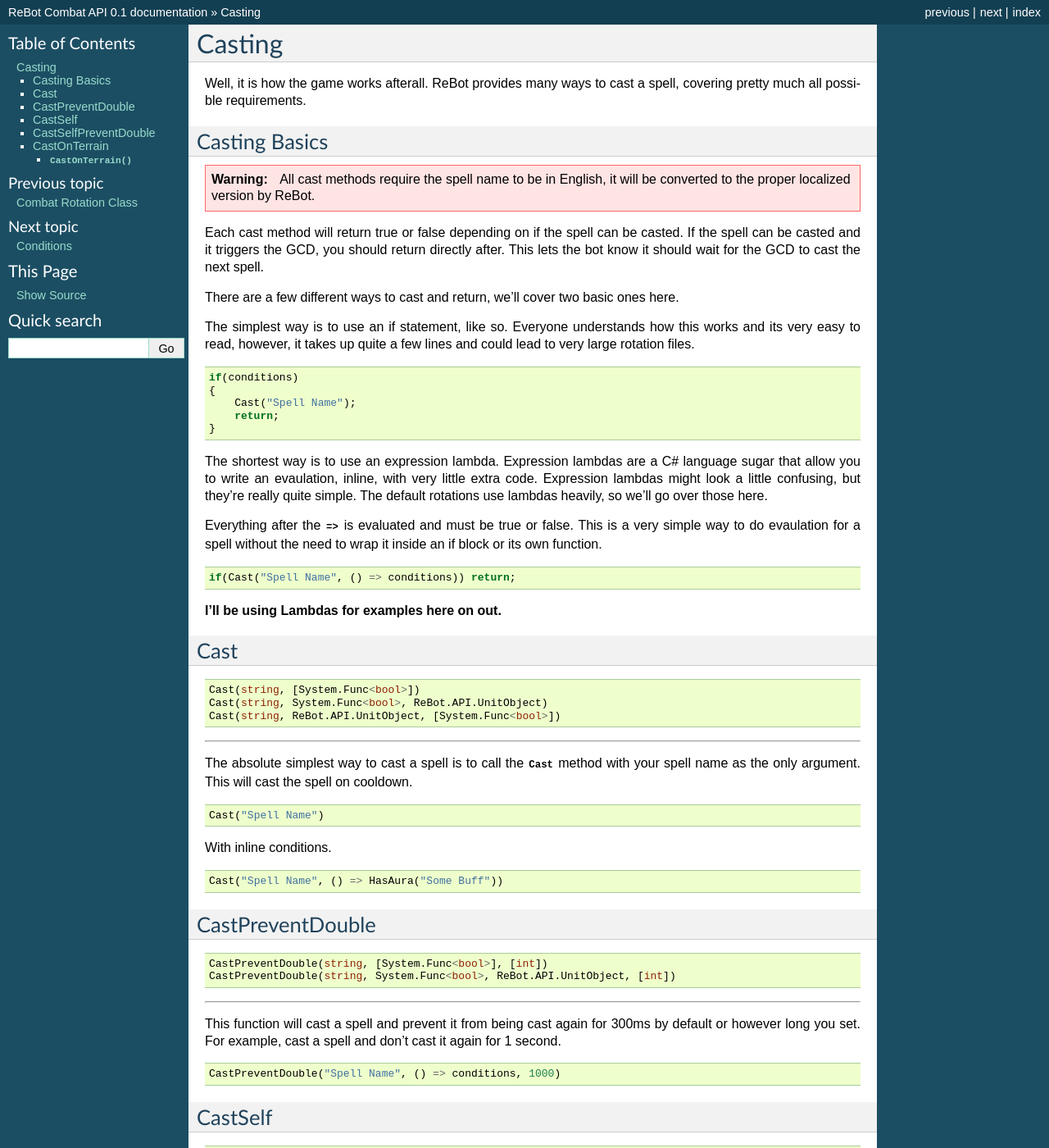
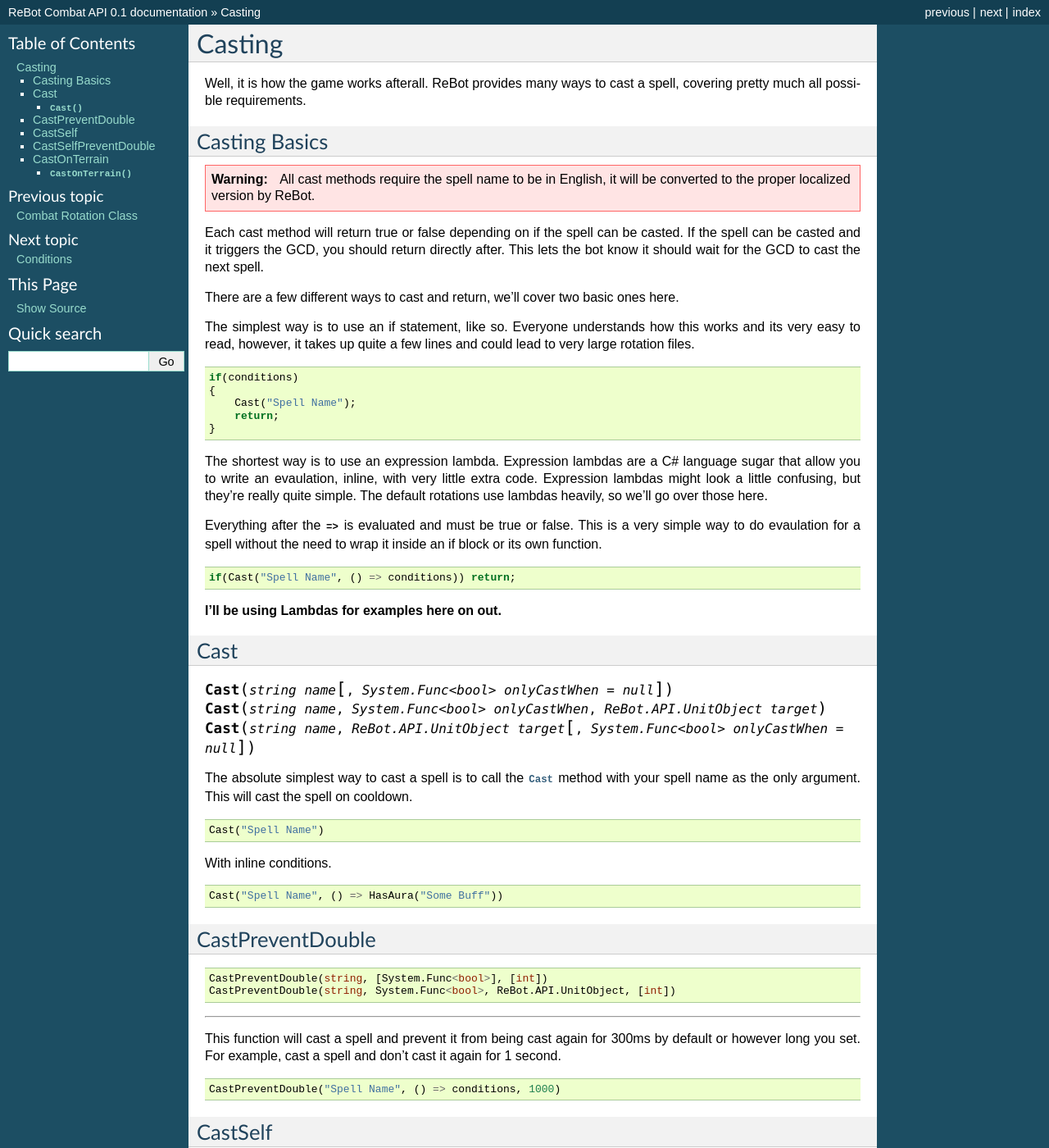
Before and after one commit to docbrown90/ReBotDocs, a Sphinx documentation site: the page built from docs/casting.rst, in a window 1280 px wide and 1400 px high. Shown: the whole window at 82% size. Built offline with Sphinx 7.4.7, drawn with Linux system fonts in a browser that asks for light colours.

Commit message:
Update casting.rst

```diff
--- a/docs/casting.rst
+++ b/docs/casting.rst
@@ -45,13 +45,9 @@ without the need to wrap it inside an if block or its own function.
 
 Cast
 ----
-.. sourcecode:: c#
-
-    Cast(string, [System.Func<bool>])
-    Cast(string, System.Func<bool>, ReBot.API.UnitObject)
-    Cast(string, ReBot.API.UnitObject, [System.Func<bool>])
-
-----
+.. function:: Cast(string name, [System.Func<bool> onlyCastWhen = null])
+              Cast(string name, System.Func<bool> onlyCastWhen, ReBot.API.UnitObject target)
+              Cast(string name, ReBot.API.UnitObject target, [System.Func<bool> onlyCastWhen = null])
 
 The absolute simplest way to cast a spell is to call the `Cast` method with your spell name as the only argument.  This will cast the spell on cooldown.
 
```
